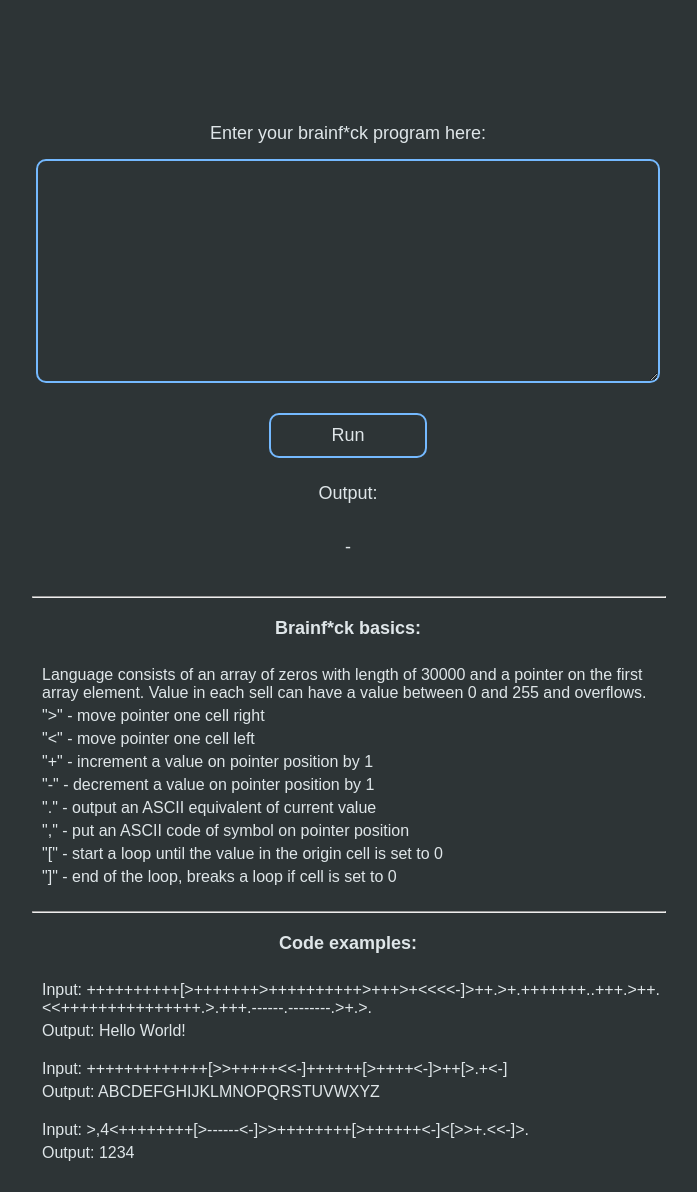
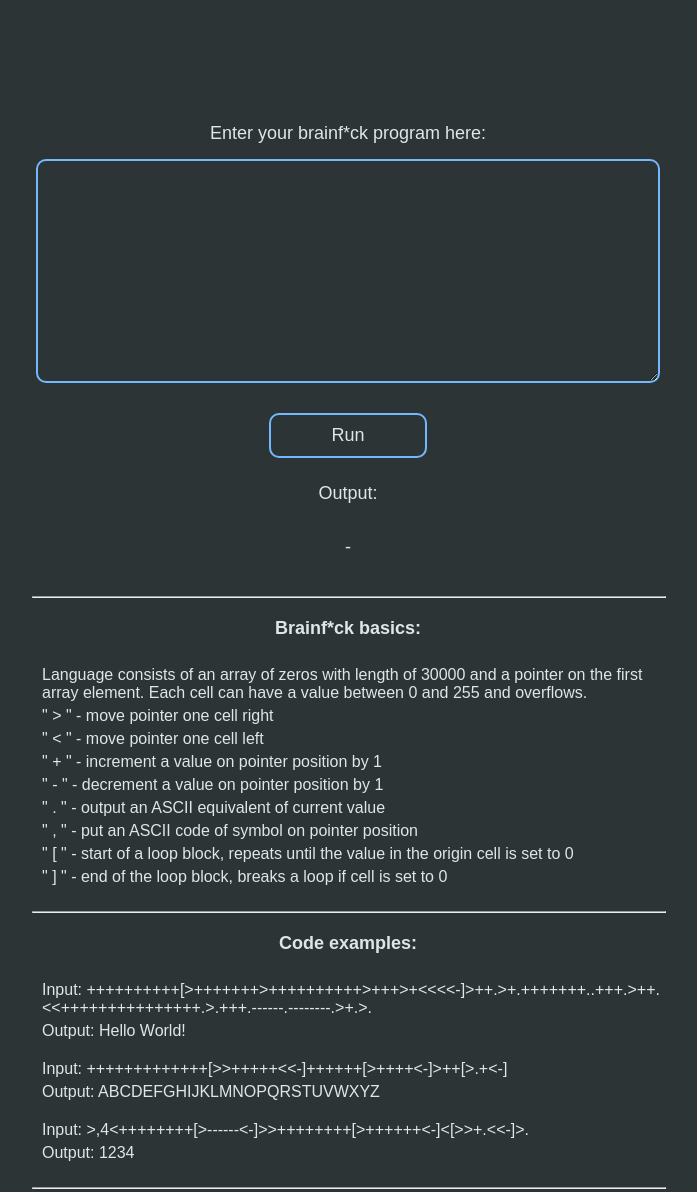
Before and after one commit to Xpaul6/JS-BF-interpreter, a plain HTML site: page index.html in a window 1280 px wide. Shown: the whole page, without its empty margins (292-989 px from the left). Drawn offline with Linux system fonts and the light colour scheme.

Commit message:
text content fix

```diff
--- a/index.html
+++ b/index.html
@@ -19,15 +19,15 @@
     <hr>
     <h1>Brainf*ck basics:</h1>
     <div class="textBox">
-      <p class="textInfo">Language consists of an array of zeros with length of 30000 and a pointer on the first array element. Value in each sell can have a value between 0 and 255 and overflows.</p>
-      <p class="textInfo">">" - move pointer one cell right</p>
-      <p class="textInfo">"<" - move pointer one cell left</p>
-      <p class="textInfo">"+" - increment a value on pointer position by 1</p>
-      <p class="textInfo">"-" - decrement a value on pointer position by 1</p>
-      <p class="textInfo">"." - output an ASCII equivalent of current value</p>
-      <p class="textInfo">"," - put an ASCII code of symbol on pointer position</p>
-      <p class="textInfo">"[" - start a loop until the value in the origin cell is set to 0</p>
-      <p class="textInfo">"]" - end of the loop, breaks a loop if cell is set to 0</p>
+      <p class="textInfo">Language consists of an array of zeros with length of 30000 and a pointer on the first array element. Each cell can have a value between 0 and 255 and overflows.</p>
+      <p class="textInfo">" > " - move pointer one cell right</p>
+      <p class="textInfo">" < " - move pointer one cell left</p>
+      <p class="textInfo">" + " - increment a value on pointer position by 1</p>
+      <p class="textInfo">" - " - decrement a value on pointer position by 1</p>
+      <p class="textInfo">" . " - output an ASCII equivalent of current value</p>
+      <p class="textInfo">" , " - put an ASCII code of symbol on pointer position</p>
+      <p class="textInfo">" [ " - start of a loop block, repeats until the value in the origin cell is set to 0</p>
+      <p class="textInfo">" ] " - end of the loop block, breaks a loop if cell is set to 0</p>
     </div>
     <hr>
     <h1>Code examples:</h1>
@@ -43,6 +43,7 @@
       <p class="textInfo">Input: >,4<++++++++[>------<-]>>++++++++[>++++++<-]<[>>+.<<-]>.</p>
       <p class="textInfo">Output: 1234</p>
     </div>
+    <hr>
   </div>
 </body>
 </html>
```
